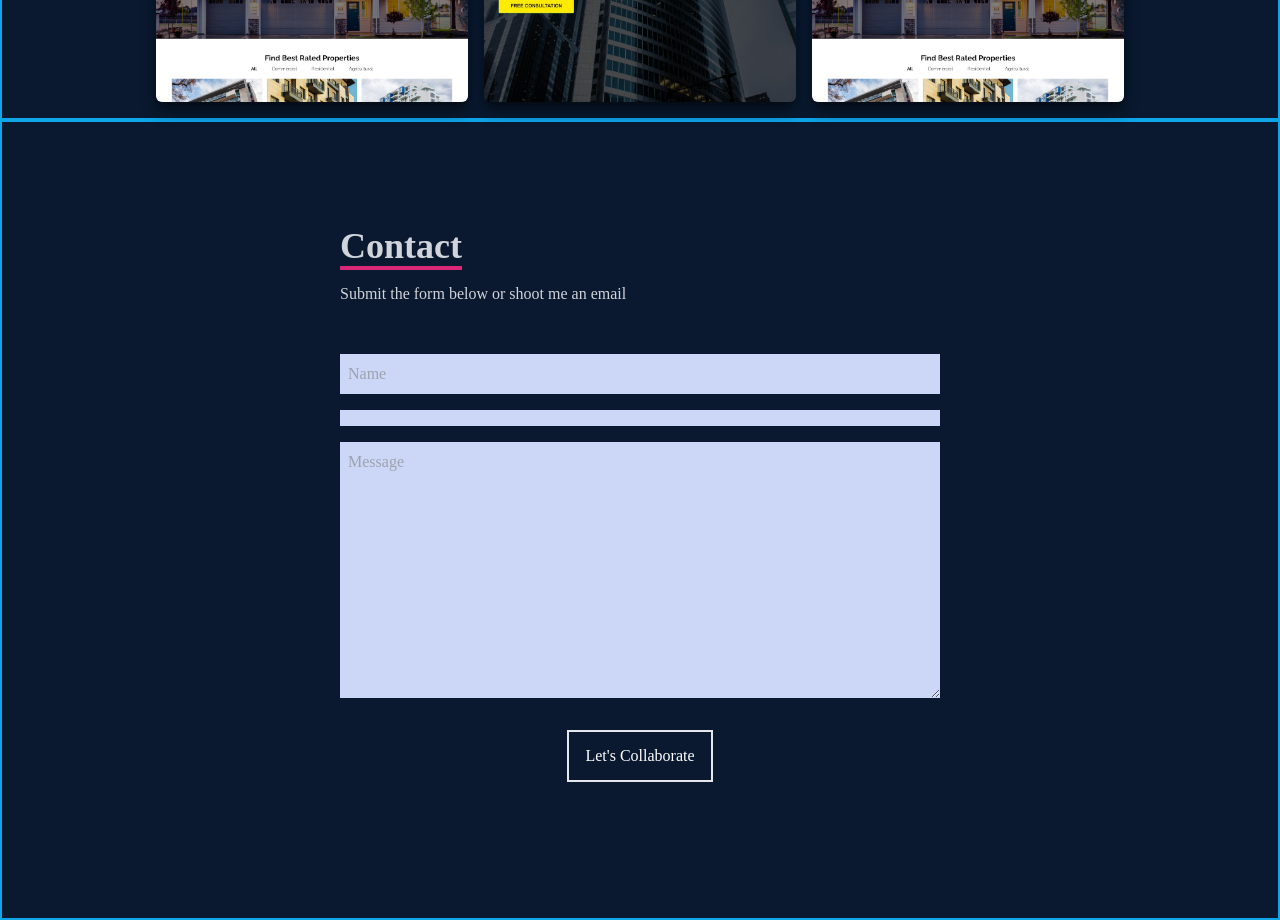
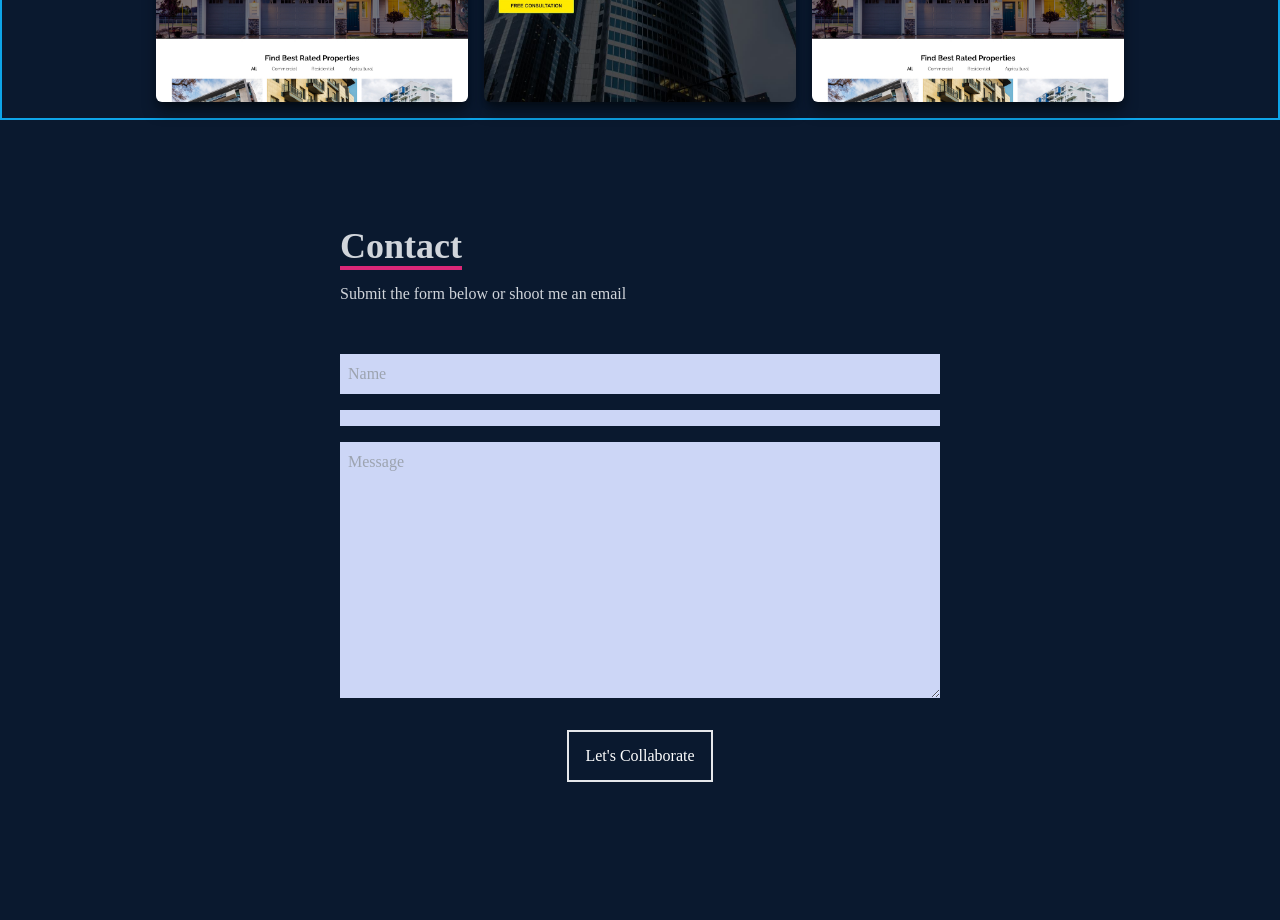
Before and after one commit to mohamedramii/Portfolio-Tailwind, a React (Create React App) app: page / in a window 1280 px wide. Shown: the part 2800-3720 px from the top of the page. Built offline with nearby package versions, Linux system fonts and the light colour scheme.

Commit message:
Update Contact.jsx

```diff
--- a/src/Component/Contact.jsx
+++ b/src/Component/Contact.jsx
@@ -4,8 +4,7 @@
   return (
     <div
       name='contact'
-      className=' border-2
-         border-sky-500   w-full h-screen bg-[#0a192f] flex justify-center items-center p-4 '>
+      className='    w-full h-screen bg-[#0a192f] flex justify-center items-center p-4 '>
       <form
         action='https://getform.io/f/640a9d8a-00c6-4bf6-a4a4-e8b46752bf1f'
         method='POST'
```
